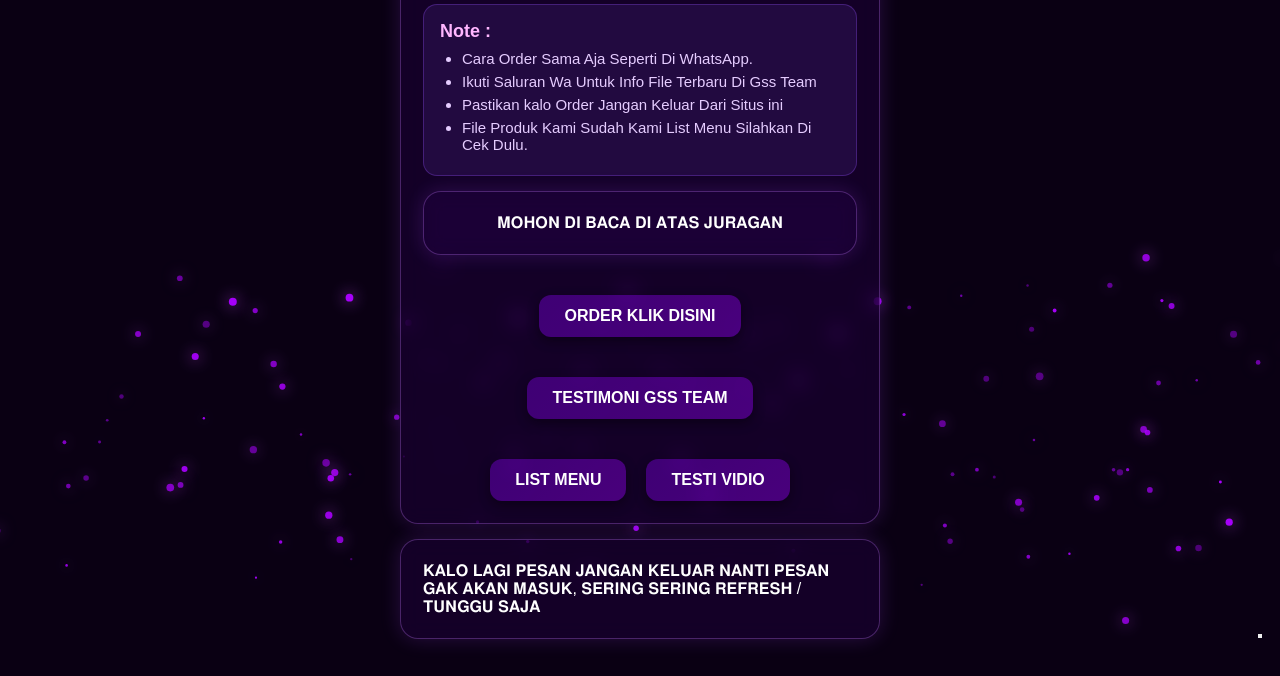
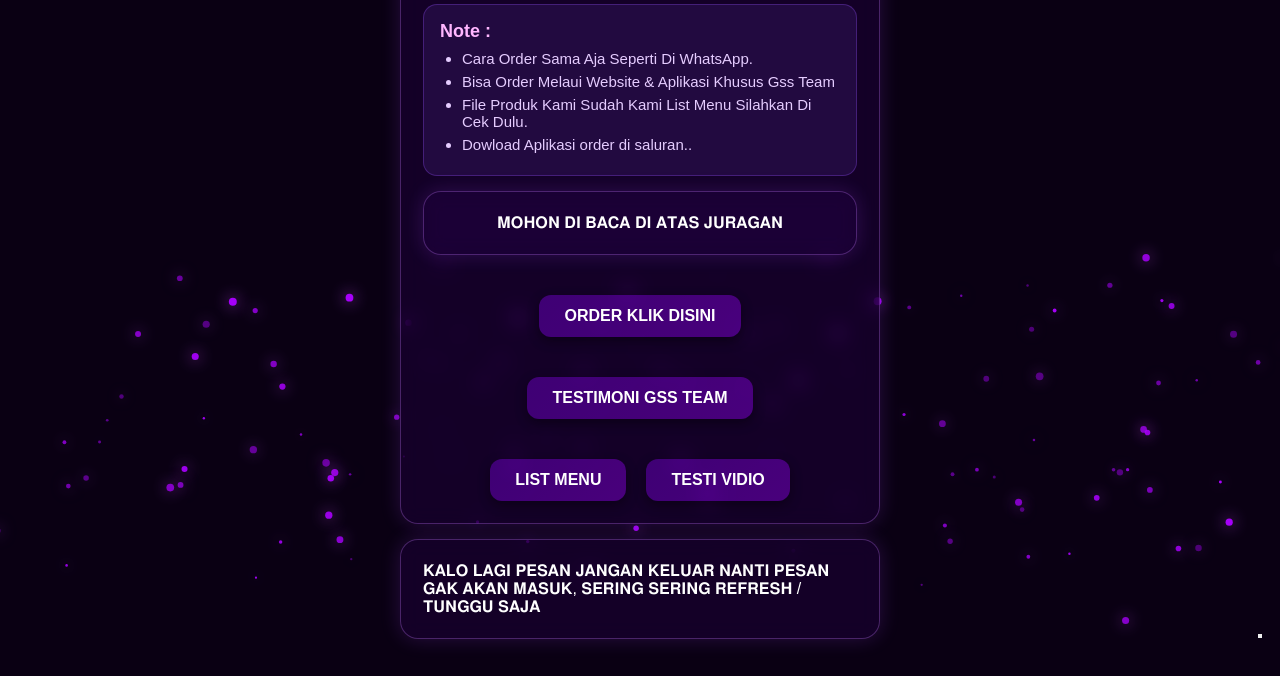
Before and after one commit to wibySTORE/listgssteam, a plain HTML site: page index.html in a window 1280 px wide. Shown: the part 124-800 px from the top of the page. Drawn offline with Linux system fonts and the light colour scheme.

```diff
--- a/index.html
+++ b/index.html
@@ -54,10 +54,9 @@
         <span class="item-title">Note :</span>
         <ul>
             <li>Cara Order Sama Aja Seperti Di WhatsApp.</li>
-            <li>Ikuti Saluran Wa Untuk Info File Terbaru Di Gss Team</li>
-            <li>Pastikan kalo Order Jangan Keluar Dari Situs ini</li>
+            <li>Bisa Order Melaui Website & Aplikasi Khusus Gss Team</li>
             <li>File Produk Kami Sudah Kami List Menu Silahkan Di Cek Dulu.</li>
-
+            <li>Dowload Aplikasi order di saluran..</li>
         </ul>
     </div>
             <div class="container1">
```
